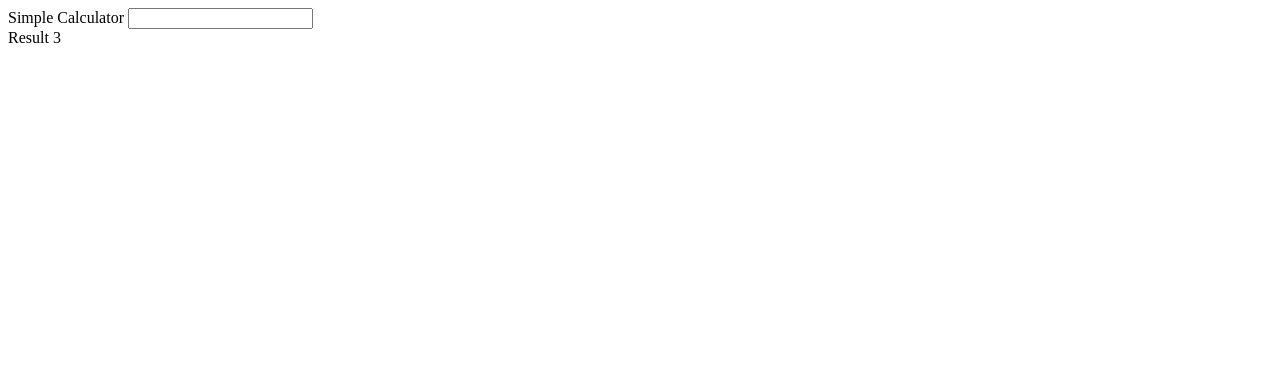
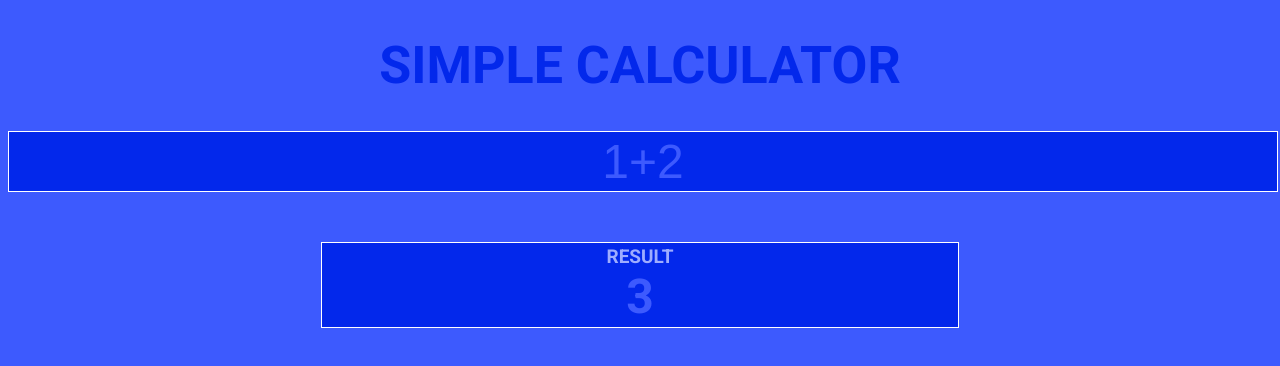
Before and after one commit to 12Starlight/Jasmine-Unit-Testing, a plain HTML site: page jasmine_functions/simple_calc.html in a window 1280 px wide. Drawn offline with Linux system fonts and the light colour scheme.

Commit message:
Added styling to calculator

```diff
--- a/jasmine_functions/simple_calc.html
+++ b/jasmine_functions/simple_calc.html
@@ -5,14 +5,31 @@
   <meta http-equiv="X-UA-Compatible" content="IE=edge">
   <meta name="viewport" content="width=device-width, initial-scale=1.0">
   <title>Simple Calculator</title>
+  <link rel="stylesheet" href="style.css" >
+  <link rel="preconnect" href="https://fonts.googleapis.com">
+  <link rel="preconnect" href="https://fonts.gstatic.com" crossorigin>
+  <link rel="preconnect" href="https://fonts.googleapis.com">
+  <link rel="preconnect" href="https://fonts.gstatic.com" crossorigin>
+  <link rel="preconnect" href="https://fonts.googleapis.com">
+  <link rel="preconnect" href="https://fonts.gstatic.com" crossorigin>
+  <link href="https://fonts.googleapis.com/css2?family=Roboto:wght@700&display=swap" rel="stylesheet">
+  <script type="text/javascript" src="main.js"></script>
   <script type="text/javascript" src="calc.js"></script>
-  <script type="text/javascript" src="main.js"></script>
 </head>
-<body>
-  Simple Calculator
-  <input type="text" onchange="calculate(this.value)">
-  <div>
-    Result
+<body class="body">
+  <h1 class="title">Simple Calculator</h1>
+
+  <input
+    class="input"
+    type="text"
+    title="calculator"
+    placeholder="Enter operation"
+    value="1+2"
+    onchange="calculate(this.value)"
+  />
+
+  <div class="result-container">
+    <div class="title">Result</div>
     <span id="result">3</span>
   </div>
 </body>
--- /dev/null
+++ b/jasmine_functions/style.css
@@ -0,0 +1,33 @@
+.body {
+  font-family: 'Roboto', sans-serif;
+  background: #3D5AFE;
+}
+
+.title {
+  text-align: center;
+  text-transform: uppercase;
+  color: #0328EB;
+  font-size: 52px;
+}
+
+.input,
+.result-container {
+  width: 100%;
+  color: #3D5AFE;
+  background: #0328EB;
+  border: solid 1px #FFF;
+  font-size: 48px;
+  padding: 2px;
+  text-align: center;
+}
+
+.result-container {
+  width: 50%;
+  margin: 50px auto 0;
+}
+
+.result-container .title {
+  font-size: 19px;
+  color: #9EADFF;
+  text-align: center;
+}
```
